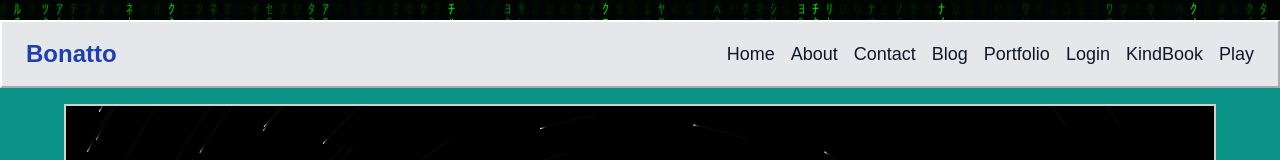
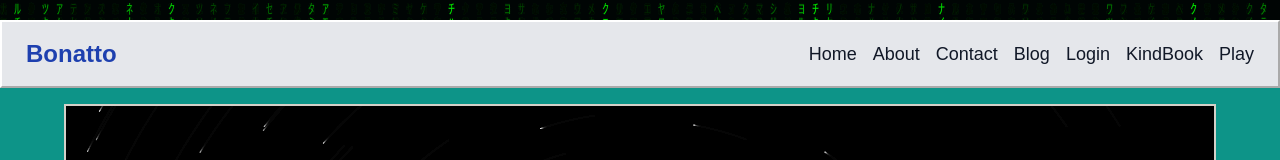
Before and after one commit to SergioBonatto/site, a Next.js app: page / in a window 1280 px wide. Shown: the top 160 px of the page. Built offline with nearby package versions, Linux system fonts and the light colour scheme.

Commit message:
fix: route

```diff
--- a/src/app/api/og/route.ts
+++ b/src/app/api/og/route.tsx
@@ -1,6 +1,6 @@
-/** @jsxImportSource react */
 import { NextRequest } from 'next/server';
 import { ImageResponse } from 'next/og';
+import React from 'react';
 
 export const runtime = 'edge';
 
--- a/src/components/Nav/index.tsx
+++ b/src/components/Nav/index.tsx
@@ -12,7 +12,6 @@ const navItems = [
     { name: 'About', href: '/#about' },
     { name: 'Contact', href: '/#Contact' },
     { name: 'Blog', href: '/blog' },
-    { name: 'Portfolio', href: '/#Portfolio' },
     { name: 'Login', href: '/login' },
     {   name: 'KindBook',
         href: 'https://sergiobonatto.github.io/Software-Foundations-in-Kind/docs/Kind/index.html',
```
